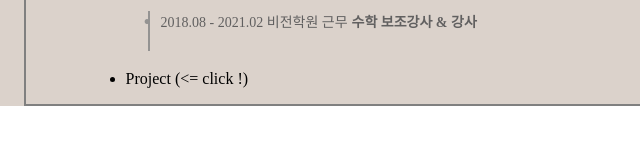
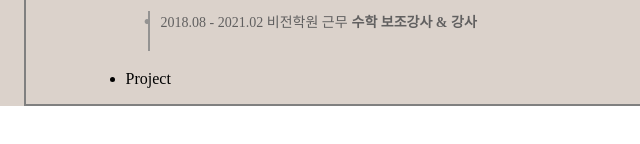
Before and after one commit to Hye11/hyewon, a plain HTML site: page index.html in a window 1280 px wide. Shown: the part 600-744 px from the top of the page, 0-640 px from the left. Drawn offline with Linux system fonts and the light colour scheme.

Commit message:
button 수정

```diff
--- a/index.html
+++ b/index.html
@@ -55,7 +55,7 @@
                         </div>
                         <!-- <li class="career"><a>Career</a></li> <br> -->
                         <br> <br>
-                        <li><a class="project" href="project.html">Project (<= click !)</a></li>
+                        <li><a class="project" href="project.html">Project</a></li>
                     </ul>
                 </div>
                 <!-- <div id="content-side">
```
